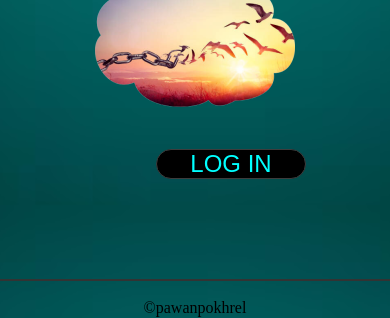
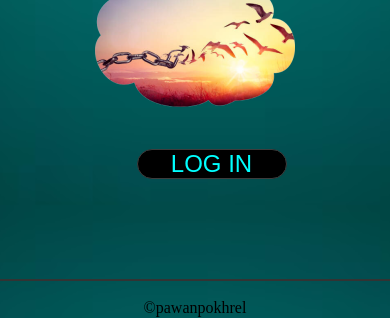
Before and after one commit to nbpawan22/landingpagecodesoftintern, a plain HTML site: page index.html in a window 390 px wide. Shown: the part 639-957 px from the top of the page. Drawn offline with Linux system fonts and the light colour scheme.

Commit message:
2Update style.css

```diff
--- a/style.css
+++ b/style.css
@@ -129,4 +129,6 @@ text-align: center;
     #img2{
         height: auto; width: 200px;
     }
-}
+   #button1{
+        margin-left:35%;
+    }
```
